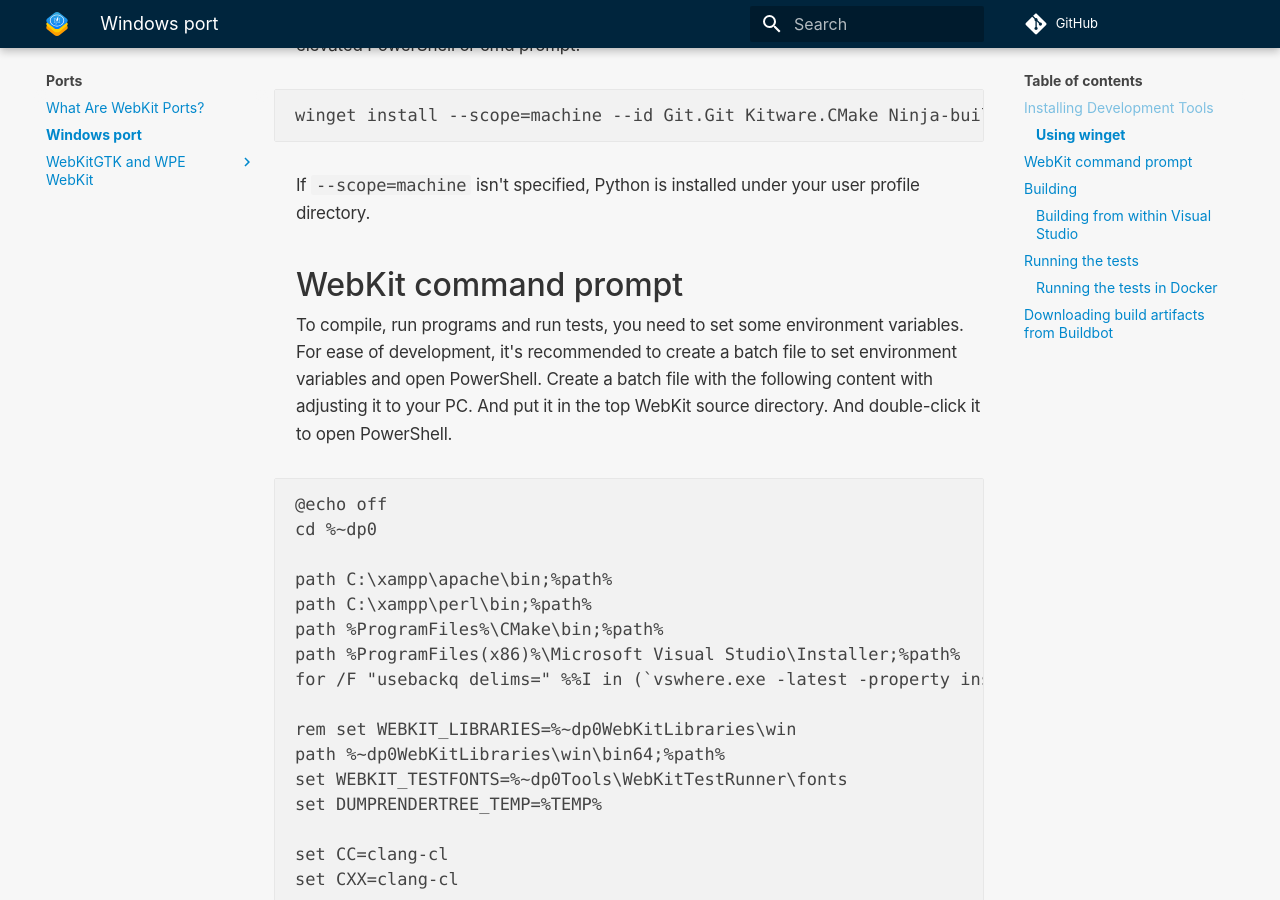
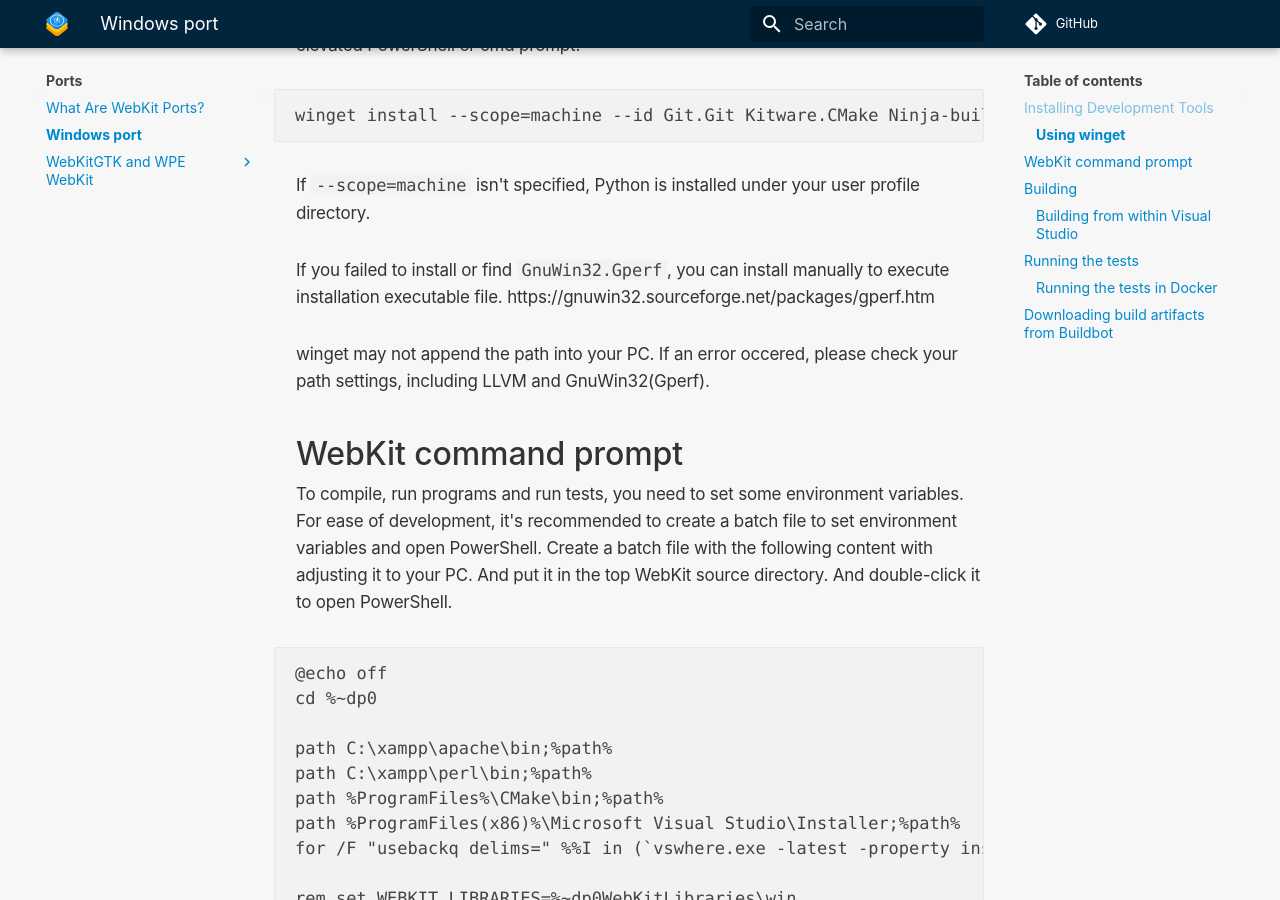
Before and after one commit to WebKit/Documentation, an MkDocs documentation site: the page built from docs/Ports/WindowsPort.md, in a window 1280 px wide and 900 px high, scrolled down 1128 px. Built offline with MkDocs 1.6.1 and Material for MkDocs 9.7.7, drawn with Linux system fonts in a browser that asks for light colours; comment, search, counter and statistics services are not loaded.

Commit message:
Add more information for winget

```diff
--- a/docs/Ports/WindowsPort.md
+++ b/docs/Ports/WindowsPort.md
@@ -43,6 +43,11 @@ winget install --scope=machine --id Git.Git Kitware.CMake Ninja-build.Ninja Pyth
 
 If `--scope=machine` isn't specified, Python is installed under your user profile directory.
 
+If you failed to install or find `GnuWin32.Gperf`, you can install manually to execute installation executable file.
+https://gnuwin32.sourceforge.net/packages/gperf.htm
+
+winget may not append the path into your PC.
+If an error occered, please check your path settings, including LLVM and GnuWin32(Gperf).
 
 ## WebKit command prompt
 
```
